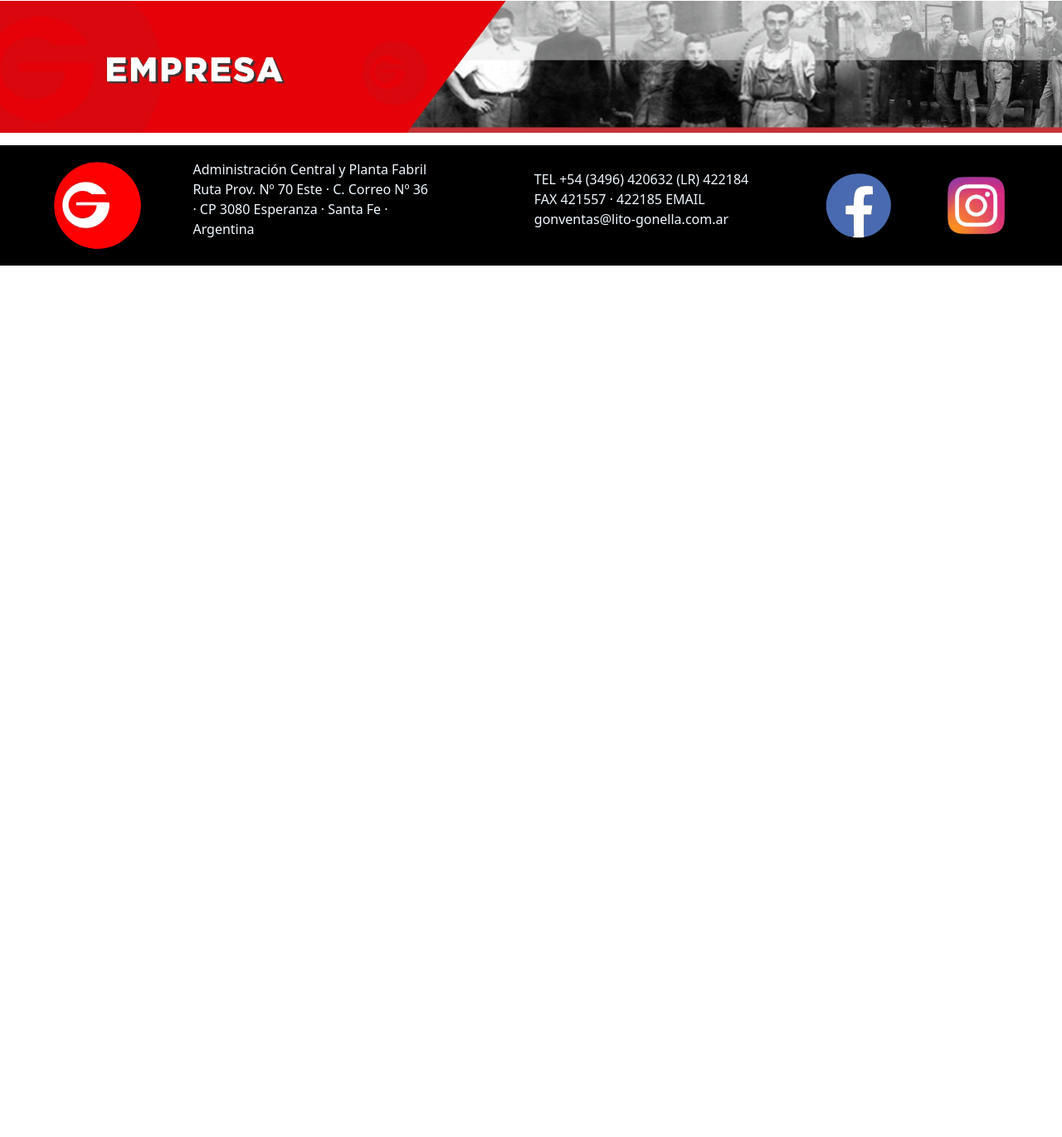
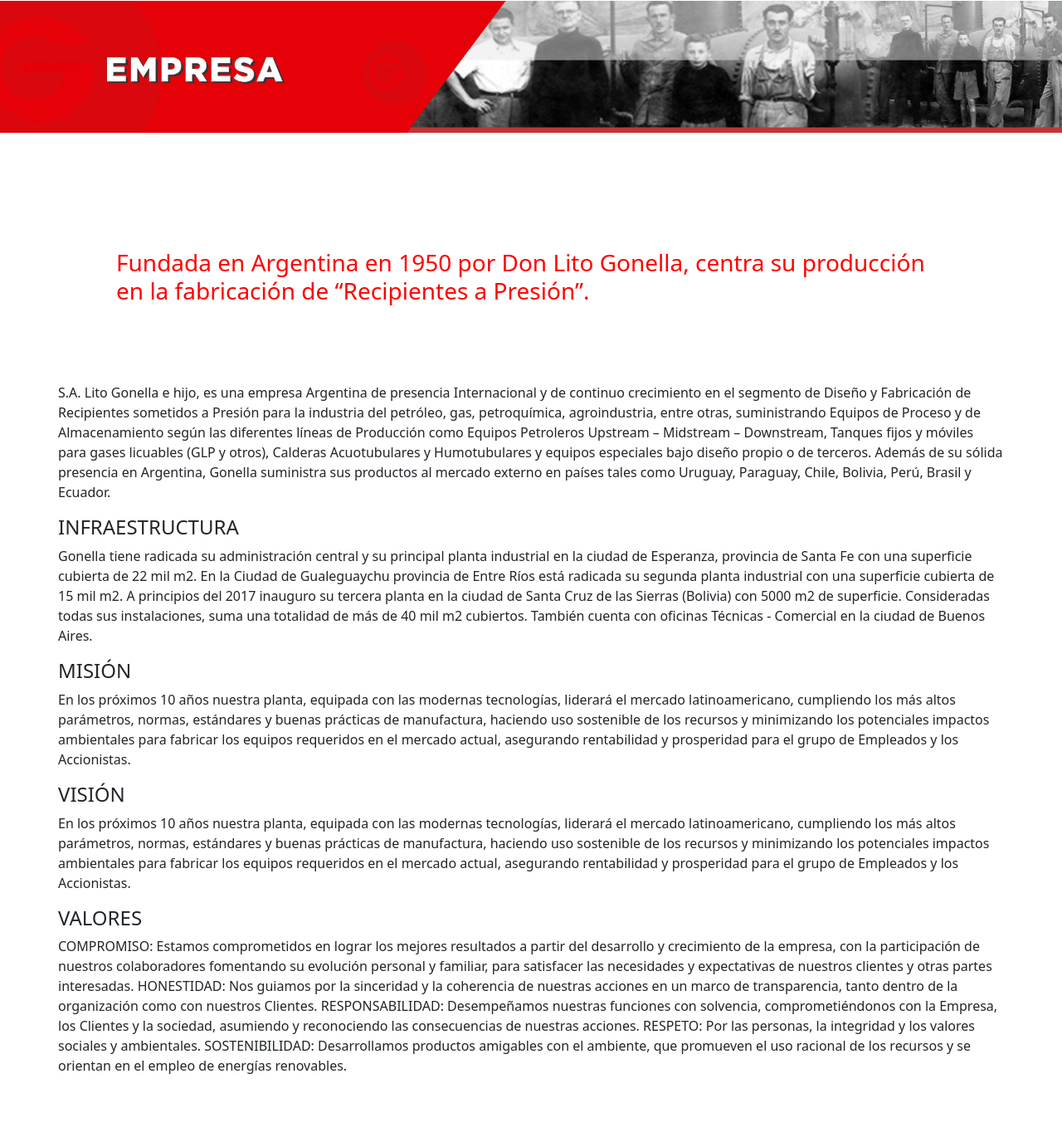
Before and after one commit to NicoGarcia81/sass-proyecto-final-2, a website: page pages/Empresa.html in a window 1280 px wide. Shown: the part 190-1560 px from the top of the page at 83% size. Before the commit the page ends 800 px from the top, so only its background shows below. Drawn offline with nearby package versions, Linux system fonts and the light colour scheme.

Commit message:
completando html empresa

```diff
--- a/pages/Empresa.html
+++ b/pages/Empresa.html
@@ -61,6 +61,77 @@
     <main>
         <p class="pie-header">Tecnología para industrias en desarrollo.</p>
         <img src="../Imagenes/banner-1.jpg" alt="Familia Gonella" class="banner" />
+
+        <div class="empresa">
+            <h3 class="h3-empresa">Fundada en Argentina en 1950 por Don Lito Gonella, centra su producción en la fabricación de “Recipientes a
+            Presión”.</h3>
+        <br>
+        <p>S.A. Lito Gonella e hijo, es una empresa Argentina de presencia Internacional y de continuo crecimiento en el
+            segmento de Diseño y Fabricación de Recipientes sometidos a Presión para la industria del petróleo, gas,
+            petroquímica, agroindustria, entre otras, suministrando Equipos de Proceso y de Almacenamiento según las
+            diferentes líneas de Producción como Equipos Petroleros Upstream – Midstream – Downstream, Tanques fijos y
+            móviles para gases licuables (GLP y otros), Calderas Acuotubulares y Humotubulares y equipos especiales bajo
+            diseño propio o de terceros.
+
+            Además de su sólida presencia en Argentina, Gonella suministra sus productos al mercado externo en países
+            tales como Uruguay, Paraguay, Chile, Bolivia, Perú, Brasil y Ecuador.</p>
+        <br>
+        <hr>
+        <br>
+        <h4>INFRAESTRUCTURA</h4>
+        <p>Gonella tiene radicada su administración central y su principal planta industrial en la ciudad de Esperanza,
+            provincia de Santa Fe con una superficie cubierta de 22 mil m2. En la Ciudad de Gualeguaychu provincia de
+            Entre Ríos está radicada su segunda planta industrial con una superficie cubierta de 15 mil m2. A principios
+            del 2017 inauguro su tercera planta en la ciudad de Santa Cruz de las Sierras (Bolivia) con 5000 m2 de
+            superficie. Consideradas todas sus instalaciones, suma una totalidad de más de 40 mil m2 cubiertos.
+            También cuenta con oficinas Técnicas - Comercial en la ciudad de Buenos Aires.</p>
+        <br>
+        <hr>
+        <br>
+        <h4>MISIÓN</h4>
+        <p>En los próximos 10 años nuestra planta, equipada con las modernas tecnologías, liderará el mercado
+            latinoamericano, cumpliendo los más altos parámetros, normas, estándares y buenas prácticas de manufactura,
+            haciendo uso sostenible de los recursos y minimizando los potenciales impactos ambientales para fabricar los
+            equipos requeridos en el mercado actual, asegurando rentabilidad y prosperidad para el grupo de Empleados y
+            los Accionistas.</p>
+        <br>
+        <h4>VISIÓN</h4>
+        <p>En los próximos 10 años nuestra planta, equipada con las modernas tecnologías, liderará el mercado
+            latinoamericano, cumpliendo los más altos parámetros, normas, estándares y buenas prácticas de manufactura,
+            haciendo uso sostenible de los recursos y minimizando los potenciales impactos ambientales para fabricar los
+            equipos requeridos en el mercado actual, asegurando rentabilidad y prosperidad para el grupo de Empleados y
+            los Accionistas.</p>
+        <br>
+        <h4>VALORES</h4>
+        <p>COMPROMISO:
+
+            Estamos comprometidos en lograr los mejores resultados a partir del desarrollo y crecimiento de la empresa,
+            con la participación de nuestros colaboradores fomentando su evolución personal y familiar, para satisfacer
+            las necesidades y expectativas de nuestros clientes y otras partes interesadas.
+
+            HONESTIDAD:
+
+            Nos guiamos por la sinceridad y la coherencia de nuestras acciones en un marco de transparencia, tanto
+            dentro de la organización como con nuestros Clientes.
+
+            RESPONSABILIDAD:
+
+            Desempeñamos nuestras funciones con solvencia, comprometiéndonos con la Empresa, los Clientes y la sociedad,
+            asumiendo y reconociendo las consecuencias de nuestras acciones.
+
+            RESPETO:
+
+            Por las personas, la integridad y los valores sociales y ambientales.
+
+            SOSTENIBILIDAD:
+
+            Desarrollamos productos amigables con el ambiente, que promueven el uso racional de los recursos y se
+            orientan en el empleo de energías renovables.</p>
+        </div>
+        <div class="empresa-img">
+            <img src="../Imagenes/fabrica.jpg" class="img-thumbnail" alt="Fábrica Esperanza">
+
+        </div>
     </main>
 
     <footer class="footer">
@@ -76,9 +147,11 @@
             gonventas@lito-gonella.com.ar
         </p>
 
-        <a href="https://www.facebook.com/litogonella" target="_blank"><img src="../Imagenes/face1.png" alt="Facebook"></a>
+        <a href="https://www.facebook.com/litogonella" target="_blank"><img src="../Imagenes/face1.png"
+                alt="Facebook"></a>
 
-        <a href="https://www.instagram.com/salitogonella/" target="_blank"><img src="../Imagenes/instagram.png" alt="instagram" class="instagram"></a>
+        <a href="https://www.instagram.com/salitogonella/" target="_blank"><img src="../Imagenes/instagram.png"
+                alt="instagram" class="instagram"></a>
     </footer>
 
     <script src="https://cdn.jsdelivr.net/npm/bootstrap@5.2.0/dist/js/bootstrap.bundle.min.js"
--- a/sections/_main.scss
+++ b/sections/_main.scss
@@ -72,3 +72,25 @@
 element.style {
     max-width: 100%;
 }
+
+.h3-empresa {
+    color: red;
+    align-items: center;
+    display: flex;
+    flex-wrap: wrap;
+    margin: 40px;
+    padding: 30px;
+
+}
+
+.empresa{
+    align-items: center;
+    display: flex;
+    flex-wrap: wrap;
+    margin: 40px;
+    padding: 30px;
+}
+.empresa-img{
+    display: flex;
+    justify-content: center
+}
```
Also changed, not shown: css/style.css, sections/_header.scss (line endings or trailing spaces).
